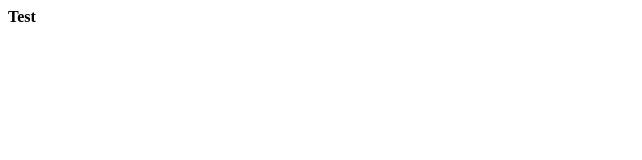
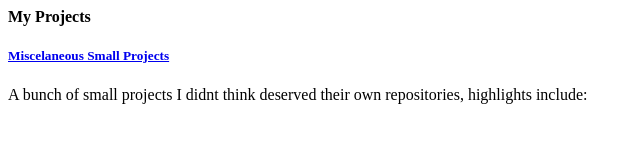
Before and after one commit to dali99/Dali99.github.io, a plain HTML site: page index.html in a window 1280 px wide. Shown: the whole page, without its empty margins (0-642 px from the left). Drawn offline with Linux system fonts and the light colour scheme.

Commit message:
Added msic small projects text

```diff
--- a/index.html
+++ b/index.html
@@ -3,6 +3,8 @@
 	<title>Dan's webpage</title>
 </head>
 <body>
-	<h4>Test</h4>
+	<h4>My Projects</h4>
+	<a href="https://github.com/dali99/Misc-small-projects"><h5>Miscelaneous Small Projects</h5></a>
+	<p>A bunch of small projects I didnt think deserved their own repositories, highlights include:</p>
 </body>
 </html>
```
